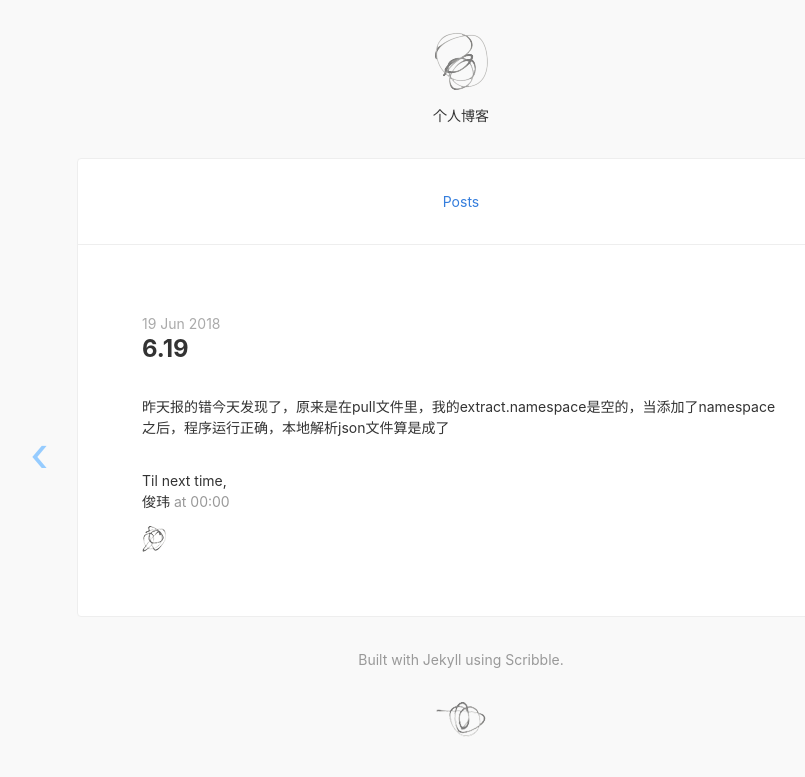
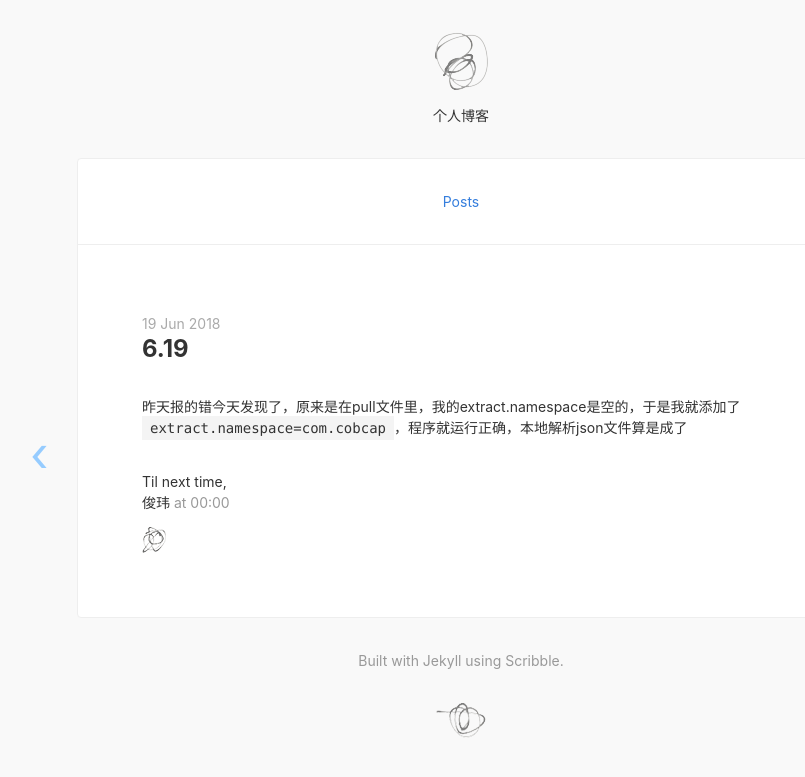
Before and after one commit to HireFy/io, a Jekyll site: the page built from _posts/2018-06-19-6.19.md, in a window 1280 px wide. Shown: the top 777 px of the page, without its empty margins (179-984 px from the left). Built offline with Jekyll 4.4.1, drawn with Linux system fonts in a browser that asks for light colours; nearby versions of some CDN libraries.

Commit message:
fix 6.19

```diff
--- a/_posts/2018-06-19-6.19.md
+++ b/_posts/2018-06-19-6.19.md
@@ -1 +1 @@
-昨天报的错今天发现了，原来是在pull文件里，我的extract.namespace是空的，当添加了namespace之后，程序运行正确，本地解析json文件算是成了
+昨天报的错今天发现了，原来是在pull文件里，我的extract.namespace是空的，于是我就添加了`extract.namespace=com.cobcap`，程序就运行正确，本地解析json文件算是成了
```
